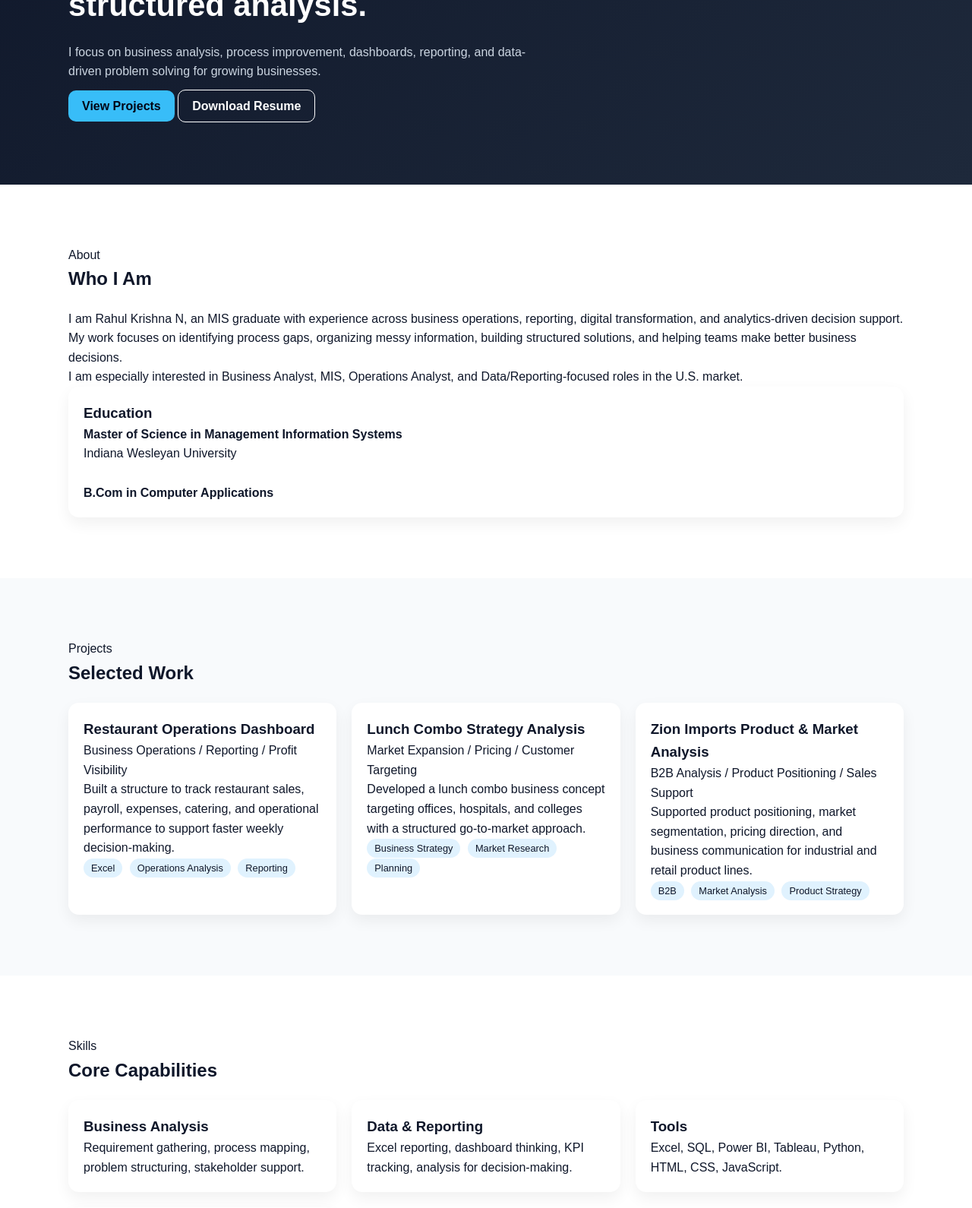
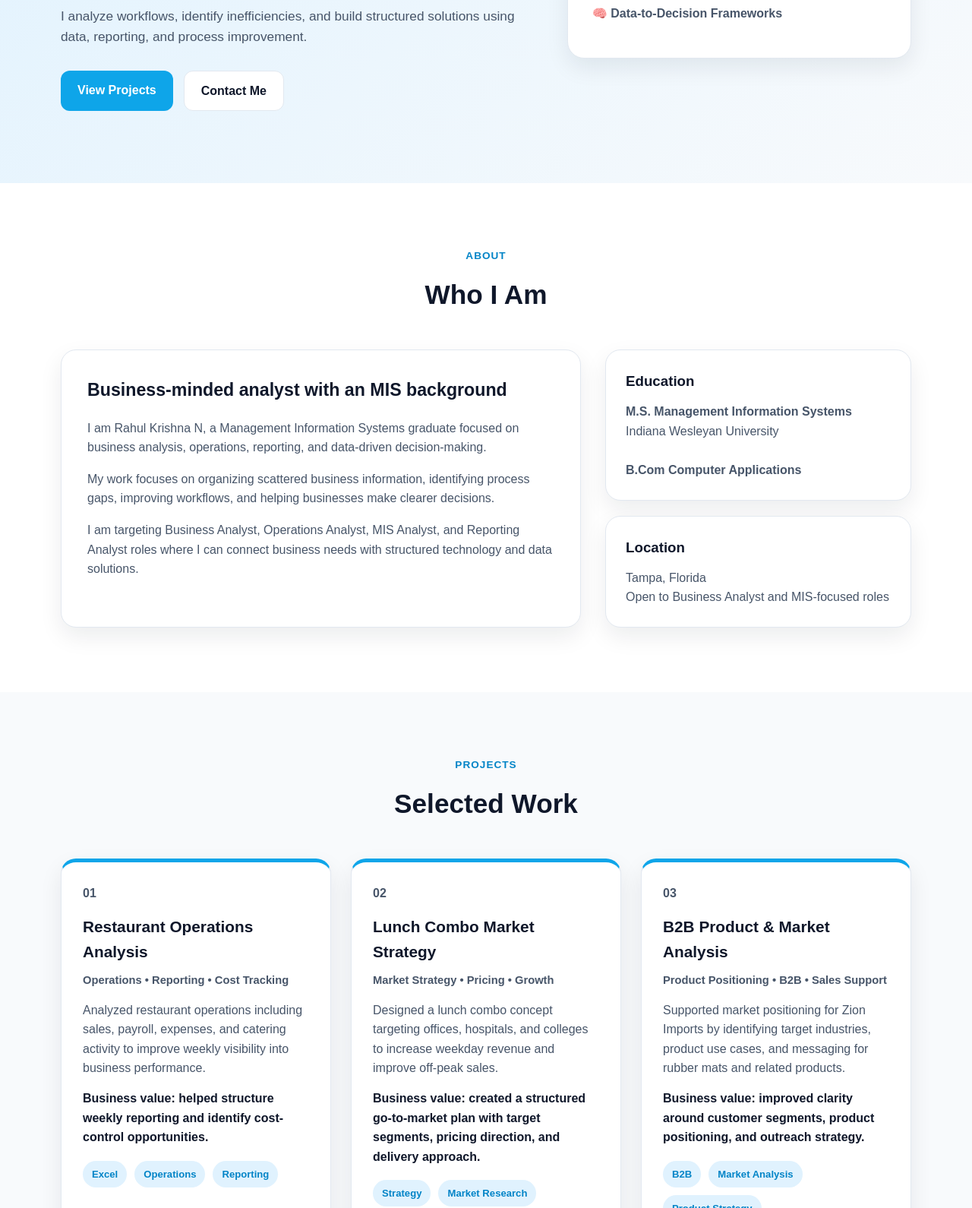
Before and after one commit to rahulnedunuri007/Portfolio, a plain HTML site: page index.html in a window 1280 px wide. Shown: the part 437-2027 px from the top of the page at 76% size. Drawn offline with Linux system fonts and the light colour scheme.

Commit message:
Redesign portfolio sections

```diff
--- a/index.html
+++ b/index.html
@@ -3,17 +3,22 @@
 <head>
   <meta charset="UTF-8" />
   <meta name="viewport" content="width=device-width, initial-scale=1.0" />
-  <title>Rahul Krishna N | Portfolio</title>
+
+  <title>Rahul Krishna N | Business Analyst Portfolio</title>
+
   <meta
     name="description"
-    content="Portfolio of Rahul Krishna N - Business Analyst, MIS Graduate, and Operations & Data professional."
+    content="Business Analyst portfolio of Rahul Krishna N focused on operations, data, reporting, and process improvement."
   />
+
   <link rel="stylesheet" href="style.css" />
 </head>
+
 <body>
   <header class="header">
     <div class="container nav">
       <a href="#home" class="logo">Rahul Krishna N</a>
+
       <nav>
         <ul class="nav-links">
           <li><a href="#about">About</a></li>
@@ -22,74 +27,97 @@
           <li><a href="#contact">Contact</a></li>
         </ul>
       </nav>
-      <button id="menu-toggle" class="menu-toggle" aria-label="Toggle menu">
-        ☰
-      </button>
+
+      <button id="menu-toggle" class="menu-toggle">☰</button>
     </div>
   </header>
 
   <main>
+    <!-- HERO -->
     <section id="home" class="hero">
       <div class="container hero-content">
         <div class="hero-text">
-          <p class="tag">Business Analyst • MIS Graduate • Operations & Data</p>
-          <h1>I help businesses improve operations and decision-making through data and structured analysis.</h1>
+          <p class="tag">Business Analyst • Operations & Data</p>
+
+          <h1>
+            Turning messy business operations into
+            <span>clear decisions and measurable outcomes.</span>
+          </h1>
+
           <p class="hero-description">
-            I focus on business analysis, process improvement, dashboards, reporting,
-            and data-driven problem solving for growing businesses.
+            I analyze workflows, identify inefficiencies, and build structured
+            solutions using data, reporting, and process improvement.
           </p>
+
           <div class="hero-buttons">
             <a href="#projects" class="btn btn-primary">View Projects</a>
-            <a href="assets/resume.pdf" class="btn btn-secondary" target="_blank">Download Resume</a>
+            <a href="#contact" class="btn btn-secondary">Contact Me</a>
           </div>
         </div>
 
         <div class="hero-card">
-          <h3>Quick Profile</h3>
+          <h3>What I Work On</h3>
           <ul>
-            <li>📍 Tampa, Florida</li>
-            <li>🎓 M.S. in MIS</li>
             <li>📊 Business Analysis & Reporting</li>
-            <li>⚙️ Operations, Dashboards, Process Improvement</li>
+            <li>⚙️ Process & Operations Optimization</li>
+            <li>📈 KPI Tracking & Dashboards</li>
+            <li>🧠 Data-to-Decision Frameworks</li>
           </ul>
         </div>
       </div>
     </section>
 
+    <!-- ABOUT -->
     <section id="about" class="section">
       <div class="container">
         <div class="section-header">
           <p class="section-label">About</p>
           <h2>Who I Am</h2>
         </div>
+
         <div class="about-grid">
-          <div class="about-text">
+          <div class="about-main">
+            <h3>Business-minded analyst with an MIS background</h3>
             <p>
-              I am Rahul Krishna N, an MIS graduate with experience across business operations,
-              reporting, digital transformation, and analytics-driven decision support.
+              I am Rahul Krishna N, a Management Information Systems graduate
+              focused on business analysis, operations, reporting, and
+              data-driven decision-making.
             </p>
+
             <p>
-              My work focuses on identifying process gaps, organizing messy information,
-              building structured solutions, and helping teams make better business decisions.
+              My work focuses on organizing scattered business information,
+              identifying process gaps, improving workflows, and helping
+              businesses make clearer decisions.
             </p>
+
             <p>
-              I am especially interested in Business Analyst, MIS, Operations Analyst,
-              and Data/Reporting-focused roles in the U.S. market.
+              I am targeting Business Analyst, Operations Analyst, MIS Analyst,
+              and Reporting Analyst roles where I can connect business needs
+              with structured technology and data solutions.
             </p>
           </div>
 
-          <div class="about-box">
-            <h3>Education</h3>
-            <p><strong>Master of Science in Management Information Systems</strong></p>
-            <p>Indiana Wesleyan University</p>
-            <br />
-            <p><strong>B.Com in Computer Applications</strong></p>
+          <div class="about-side">
+            <div class="info-card">
+              <h3>Education</h3>
+              <p><strong>M.S. Management Information Systems</strong></p>
+              <p>Indiana Wesleyan University</p>
+              <br />
+              <p><strong>B.Com Computer Applications</strong></p>
+            </div>
+
+            <div class="info-card">
+              <h3>Location</h3>
+              <p>Tampa, Florida</p>
+              <p>Open to Business Analyst and MIS-focused roles</p>
+            </div>
           </div>
         </div>
       </div>
     </section>
 
-    <section id="projects" class="section alt-bg">
+    <!-- PROJECTS -->
+    <section id="projects" class="section light-bg">
       <div class="container">
         <div class="section-header">
           <p class="section-label">Projects</p>
@@ -98,40 +126,66 @@
 
         <div class="project-grid">
           <article class="project-card">
-            <h3>Restaurant Operations Dashboard</h3>
-            <p class="project-subtitle">Business Operations / Reporting / Profit Visibility</p>
+            <p class="project-number">01</p>
+            <h3>Restaurant Operations Analysis</h3>
+            <p class="project-tag">Operations • Reporting • Cost Tracking</p>
+
             <p>
-              Built a structure to track restaurant sales, payroll, expenses, catering, and
-              operational performance to support faster weekly decision-making.
+              Analyzed restaurant operations including sales, payroll, expenses,
+              and catering activity to improve weekly visibility into business
+              performance.
             </p>
+
+            <p class="impact">
+              Business value: helped structure weekly reporting and identify
+              cost-control opportunities.
+            </p>
+
             <div class="tags">
               <span>Excel</span>
-              <span>Operations Analysis</span>
+              <span>Operations</span>
               <span>Reporting</span>
             </div>
           </article>
 
           <article class="project-card">
-            <h3>Lunch Combo Strategy Analysis</h3>
-            <p class="project-subtitle">Market Expansion / Pricing / Customer Targeting</p>
+            <p class="project-number">02</p>
+            <h3>Lunch Combo Market Strategy</h3>
+            <p class="project-tag">Market Strategy • Pricing • Growth</p>
+
             <p>
-              Developed a lunch combo business concept targeting offices, hospitals,
-              and colleges with a structured go-to-market approach.
+              Designed a lunch combo concept targeting offices, hospitals, and
+              colleges to increase weekday revenue and improve off-peak sales.
             </p>
+
+            <p class="impact">
+              Business value: created a structured go-to-market plan with target
+              segments, pricing direction, and delivery approach.
+            </p>
+
             <div class="tags">
-              <span>Business Strategy</span>
+              <span>Strategy</span>
               <span>Market Research</span>
               <span>Planning</span>
             </div>
           </article>
 
           <article class="project-card">
-            <h3>Zion Imports Product & Market Analysis</h3>
-            <p class="project-subtitle">B2B Analysis / Product Positioning / Sales Support</p>
+            <p class="project-number">03</p>
+            <h3>B2B Product & Market Analysis</h3>
+            <p class="project-tag">Product Positioning • B2B • Sales Support</p>
+
             <p>
-              Supported product positioning, market segmentation, pricing direction,
-              and business communication for industrial and retail product lines.
+              Supported market positioning for Zion Imports by identifying target
+              industries, product use cases, and messaging for rubber mats and
+              related products.
             </p>
+
+            <p class="impact">
+              Business value: improved clarity around customer segments,
+              product positioning, and outreach strategy.
+            </p>
+
             <div class="tags">
               <span>B2B</span>
               <span>Market Analysis</span>
@@ -142,6 +196,7 @@
       </div>
     </section>
 
+    <!-- SKILLS -->
     <section id="skills" class="section">
       <div class="container">
         <div class="section-header">
@@ -152,44 +207,66 @@
         <div class="skills-grid">
           <div class="skill-box">
             <h3>Business Analysis</h3>
-            <p>Requirement gathering, process mapping, problem structuring, stakeholder support.</p>
+            <p>
+              Requirement analysis, stakeholder communication, process mapping,
+              and structured problem-solving.
+            </p>
           </div>
+
           <div class="skill-box">
             <h3>Data & Reporting</h3>
-            <p>Excel reporting, dashboard thinking, KPI tracking, analysis for decision-making.</p>
+            <p>
+              KPI tracking, dashboard planning, Excel reporting, and data-based
+              decision support.
+            </p>
           </div>
+
           <div class="skill-box">
             <h3>Tools</h3>
-            <p>Excel, SQL, Power BI, Tableau, Python, HTML, CSS, JavaScript.</p>
+            <p>
+              Excel, SQL, Power BI, Tableau, Python, HTML, CSS, JavaScript.
+            </p>
           </div>
+
           <div class="skill-box">
             <h3>Operations</h3>
-            <p>Workflow support, coordination, business communication, continuous improvement.</p>
+            <p>
+              Workflow improvement, business coordination, cost tracking, and
+              process documentation.
+            </p>
           </div>
         </div>
       </div>
     </section>
 
-    <section id="contact" class="section alt-bg">
+    <!-- CONTACT -->
+    <section id="contact" class="section contact-section">
       <div class="container">
-        <div class="section-header">
+        <div class="contact-card">
           <p class="section-label">Contact</p>
           <h2>Let’s Connect</h2>
-        </div>
 
-        <div class="contact-box">
-          <p><strong>Email:</strong> yourname@email.com</p>
-          <p><strong>LinkedIn:</strong> linkedin.com/in/yourprofile</p>
-          <p><strong>GitHub:</strong> github.com/yourusername</p>
+          <p>
+            I am open to Business Analyst, Operations Analyst, MIS Analyst, and
+            Reporting Analyst opportunities.
+          </p>
+
+          <div class="contact-links">
+            <p><strong>Email:</strong> yourname@email.com</p>
+            <p><strong>LinkedIn:</strong> linkedin.com/in/yourprofile</p>
+            <p><strong>GitHub:</strong> github.com/rahulnedunuri007</p>
+          </div>
+
+          <a href="mailto:yourname@email.com" class="btn btn-primary">
+            Send Email
+          </a>
         </div>
       </div>
     </section>
   </main>
 
   <footer class="footer">
-    <div class="container">
-      <p>© <span id="year"></span> Rahul Krishna N. All rights reserved.</p>
-    </div>
+    <p>© <span id="year"></span> Rahul Krishna N. All rights reserved.</p>
   </footer>
 
   <script src="script.js"></script>
--- a/script.js
+++ b/script.js
@@ -1,9 +1,8 @@
 const menuToggle = document.getElementById("menu-toggle");
 const navLinks = document.querySelector(".nav-links");
 const year = document.getElementById("year");
-const header = document.querySelector(".header");
 
-if (menuToggle) {
+if (menuToggle && navLinks) {
   menuToggle.addEventListener("click", () => {
     navLinks.classList.toggle("show");
   });
@@ -18,33 +17,3 @@ document.querySelectorAll(".nav-links a").forEach((link) => {
 if (year) {
   year.textContent = new Date().getFullYear();
 }
-
-window.addEventListener("scroll", () => {
-  if (window.scrollY > 40) {
-    header.classList.add("scrolled");
-  } else {
-    header.classList.remove("scrolled");
-  }
-});
-
-const revealElements = document.querySelectorAll(
-  ".section, .hero-text, .hero-card, .project-card, .skill-box, .about-box, .contact-box"
-);
-
-const observer = new IntersectionObserver(
-  (entries) => {
-    entries.forEach((entry) => {
-      if (entry.isIntersecting) {
-        entry.target.classList.add("active");
-      }
-    });
-  },
-  {
-    threshold: 0.15,
-  }
-);
-
-revealElements.forEach((element) => {
-  element.classList.add("reveal");
-  observer.observe(element);
-});
--- a/style.css
+++ b/style.css
@@ -1,17 +1,15 @@
 :root {
-  --bg: #0f172a;
-  --light: #f8fafc;
-  --muted: #cbd5e1;
-  --accent: #38bdf8;
-  --accent-dark: #0ea5e9;
-  --border: rgba(255, 255, 255, 0.08);
+  --primary: #0ea5e9;
+  --primary-dark: #0284c7;
+  --primary-light: #e0f2fe;
+  --bg-light: #f8fafc;
+  --text-dark: #0f172a;
+  --text-muted: #475569;
   --white: #ffffff;
-  --section-light: #f8fafc;
-  --text-dark: #0f172a;
-  --muted-dark: #475569;
+  --border: #e2e8f0;
+  --shadow: 0 12px 30px rgba(15, 23, 42, 0.08);
 }
 
-/* Reset */
 * {
   margin: 0;
   padding: 0;
@@ -24,218 +22,379 @@ html {
 
 body {
   font-family: Arial, Helvetica, sans-serif;
-  line-height: 1.6;
   background: var(--white);
   color: var(--text-dark);
+  line-height: 1.6;
 }
 
 .container {
-  width: min(1100px, 90%);
+  width: min(1120px, 90%);
   margin: 0 auto;
 }
 
-/* ===== HEADER (NEW DESIGN) ===== */
+/* HEADER */
 .header {
+  background: var(--white);
+  border-bottom: 1px solid var(--border);
   position: sticky;
   top: 0;
   z-index: 1000;
-  background: transparent;
-  padding: 14px 0;
 }
 
 .nav {
+  height: 72px;
   display: flex;
   align-items: center;
   justify-content: space-between;
-  padding: 14px 22px;
-  background: rgba(15, 23, 42, 0.92);
-  backdrop-filter: blur(14px);
-  border: 1px solid rgba(255, 255, 255, 0.10);
-  border-radius: 999px;
-  box-shadow: 0 12px 35px rgba(15, 23, 42, 0.28);
-}
-
-.header.scrolled .nav {
-  background: rgba(15, 23, 42, 0.98);
 }
 
 .logo {
-  color: var(--white);
+  color: var(--text-dark);
   text-decoration: none;
-  font-size: 1rem;
   font-weight: 800;
-  display: flex;
-  align-items: center;
-  gap: 10px;
-}
-
-.logo::before {
-  content: "RK";
-  background: linear-gradient(135deg, #38bdf8, #22c55e);
-  color: #020617;
-  width: 38px;
-  height: 38px;
-  border-radius: 14px;
-  display: inline-flex;
-  align-items: center;
-  justify-content: center;
-  font-weight: 900;
+  font-size: 1.1rem;
 }
 
 .nav-links {
+  display: flex;
+  gap: 28px;
   list-style: none;
-  display: flex;
-  gap: 8px;
 }
 
 .nav-links a {
-  color: var(--light);
   text-decoration: none;
-  font-size: 0.9rem;
-  font-weight: 700;
-  padding: 10px 14px;
-  border-radius: 999px;
-  transition: 0.3s;
+  color: var(--text-muted);
+  font-weight: 600;
+  transition: 0.3s ease;
 }
 
 .nav-links a:hover {
-  background: var(--accent);
-  color: #020617;
+  color: var(--primary);
 }
 
 .menu-toggle {
   display: none;
-  background: var(--accent);
+  background: none;
   border: none;
-  font-size: 1.3rem;
-  border-radius: 50%;
-  width: 40px;
-  height: 40px;
+  font-size: 1.7rem;
+  cursor: pointer;
 }
 
-/* ===== HERO ===== */
+/* HERO */
 .hero {
-  background: linear-gradient(135deg, #0f172a, #1e293b);
-  color: white;
-  padding: 90px 0;
+  background: linear-gradient(135deg, #e0f2fe, #f8fafc);
+  padding: 95px 0;
 }
 
 .hero-content {
   display: grid;
-  grid-template-columns: 1.5fr 1fr;
-  gap: 40px;
+  grid-template-columns: 1.35fr 1fr;
+  gap: 55px;
+  align-items: center;
+}
+
+.tag,
+.section-label {
+  color: var(--primary-dark);
+  font-weight: 800;
+  text-transform: uppercase;
+  letter-spacing: 1px;
+  font-size: 0.85rem;
+  margin-bottom: 12px;
 }
 
 .hero h1 {
-  font-size: 2.6rem;
-  margin-bottom: 15px;
+  font-size: 3rem;
+  line-height: 1.15;
+  margin-bottom: 22px;
+  max-width: 720px;
+}
+
+.hero h1 span {
+  color: var(--primary-dark);
 }
 
 .hero-description {
-  color: var(--muted);
-  margin-bottom: 20px;
+  color: var(--text-muted);
+  font-size: 1.08rem;
+  max-width: 650px;
+  margin-bottom: 30px;
+}
+
+.hero-buttons {
+  display: flex;
+  gap: 14px;
+  flex-wrap: wrap;
 }
 
 .btn {
-  padding: 12px 18px;
-  border-radius: 10px;
+  display: inline-block;
+  padding: 13px 22px;
+  border-radius: 12px;
   text-decoration: none;
+  font-weight: 800;
+  transition: 0.3s ease;
+}
+
+.btn-primary {
+  background: var(--primary);
+  color: var(--white);
+}
+
+.btn-primary:hover {
+  background: var(--primary-dark);
+  transform: translateY(-2px);
+}
+
+.btn-secondary {
+  background: var(--white);
+  color: var(--text-dark);
+  border: 1px solid var(--border);
+}
+
+.btn-secondary:hover {
+  border-color: var(--primary);
+  color: var(--primary-dark);
+  transform: translateY(-2px);
+}
+
+.hero-card {
+  background: var(--white);
+  border: 1px solid var(--border);
+  border-radius: 22px;
+  padding: 32px;
+  box-shadow: var(--shadow);
+}
+
+.hero-card h3 {
+  font-size: 1.35rem;
+  margin-bottom: 18px;
+}
+
+.hero-card ul {
+  list-style: none;
+}
+
+.hero-card li {
+  color: var(--text-muted);
+  margin-bottom: 14px;
+  font-weight: 600;
+}
+
+/* SECTIONS */
+.section {
+  padding: 85px 0;
+}
+
+.light-bg {
+  background: var(--bg-light);
+}
+
+.section-header {
+  text-align: center;
+  margin-bottom: 44px;
+}
+
+.section-header h2 {
+  font-size: 2.2rem;
+}
+
+/* ABOUT */
+.about-grid {
+  display: grid;
+  grid-template-columns: 1.7fr 1fr;
+  gap: 32px;
+}
+
+.about-main,
+.info-card,
+.project-card,
+.skill-box,
+.contact-card {
+  background: var(--white);
+  border: 1px solid var(--border);
+  border-radius: 20px;
+  box-shadow: var(--shadow);
+}
+
+.about-main {
+  padding: 34px;
+}
+
+.about-main h3 {
+  font-size: 1.45rem;
+  margin-bottom: 18px;
+}
+
+.about-main p {
+  color: var(--text-muted);
+  margin-bottom: 16px;
+}
+
+.about-side {
+  display: grid;
+  gap: 20px;
+}
+
+.info-card {
+  padding: 26px;
+}
+
+.info-card h3 {
+  margin-bottom: 12px;
+}
+
+.info-card p {
+  color: var(--text-muted);
+}
+
+/* PROJECTS */
+.project-grid {
+  display: grid;
+  grid-template-columns: repeat(3, 1fr);
+  gap: 26px;
+}
+
+.project-card {
+  padding: 28px;
+  border-top: 5px solid var(--primary);
+  transition: 0.3s ease;
+}
+
+.project-card:hover {
+  transform: translateY(-6px);
+}
+
+.project-number {
+  color: var(--primary);
+  font-weight: 900;
+  margin-bottom: 8px;
+}
+
+.project-card h3 {
+  font-size: 1.3rem;
+  margin-bottom: 10px;
+}
+
+.project-tag {
+  color: var(--primary-dark);
+  font-weight: 800;
+  margin-bottom: 14px;
+  font-size: 0.92rem;
+}
+
+.project-card p {
+  color: var(--text-muted);
+  margin-bottom: 14px;
+}
+
+.impact {
+  color: var(--text-dark) !important;
   font-weight: 700;
 }
 
-.btn-primary {
-  background: var(--accent);
-  color: #020617;
+.tags {
+  display: flex;
+  gap: 10px;
+  flex-wrap: wrap;
+  margin-top: 18px;
 }
 
-.btn-secondary {
-  border: 1px solid white;
-  color: white;
+.tags span {
+  background: var(--primary-light);
+  color: var(--primary-dark);
+  padding: 7px 12px;
+  border-radius: 999px;
+  font-size: 0.82rem;
+  font-weight: 800;
 }
 
-/* ===== SECTIONS ===== */
-.section {
-  padding: 80px 0;
+/* SKILLS */
+.skills-grid {
+  display: grid;
+  grid-template-columns: repeat(4, 1fr);
+  gap: 22px;
 }
 
-.alt-bg {
-  background: var(--section-light);
+.skill-box {
+  padding: 26px;
+  text-align: center;
+  transition: 0.3s ease;
 }
 
-.section-header h2 {
-  margin-bottom: 20px;
-}
-
-/* ===== CARDS ===== */
-.project-grid,
-.skills-grid {
-  display: grid;
-  grid-template-columns: repeat(3, 1fr);
-  gap: 20px;
-}
-
-.project-card,
-.skill-box,
-.about-box,
-.contact-box {
-  background: white;
-  padding: 20px;
-  border-radius: 14px;
-  box-shadow: 0 8px 20px rgba(0,0,0,0.06);
-  transition: 0.3s;
-}
-
-.project-card:hover,
 .skill-box:hover {
   transform: translateY(-5px);
 }
 
-/* ===== TAGS ===== */
-.tags span {
-  background: #e0f2fe;
-  padding: 5px 10px;
-  border-radius: 999px;
-  font-size: 0.8rem;
-  margin-right: 5px;
+.skill-box h3 {
+  margin-bottom: 12px;
 }
 
-/* ===== SCROLL ANIMATION ===== */
-.reveal {
-  opacity: 0;
-  transform: translateY(40px);
-  transition: all 0.7s ease;
+.skill-box p {
+  color: var(--text-muted);
 }
 
-.reveal.active {
-  opacity: 1;
-  transform: translateY(0);
+/* CONTACT */
+.contact-section {
+  background: linear-gradient(135deg, #e0f2fe, #f8fafc);
 }
 
-/* ===== FOOTER ===== */
-.footer {
-  background: var(--bg);
-  color: white;
+.contact-card {
+  max-width: 760px;
+  margin: 0 auto;
   text-align: center;
-  padding: 20px;
+  padding: 45px;
 }
 
-/* ===== MOBILE ===== */
-@media (max-width: 768px) {
+.contact-card h2 {
+  font-size: 2rem;
+  margin-bottom: 14px;
+}
+
+.contact-card p {
+  color: var(--text-muted);
+  margin-bottom: 12px;
+}
+
+.contact-links {
+  margin: 24px 0;
+}
+
+/* FOOTER */
+.footer {
+  background: var(--text-dark);
+  color: #cbd5e1;
+  text-align: center;
+  padding: 24px;
+}
+
+/* RESPONSIVE */
+@media (max-width: 950px) {
   .hero-content,
+  .about-grid,
   .project-grid,
   .skills-grid {
     grid-template-columns: 1fr;
   }
 
+  .hero h1 {
+    font-size: 2.3rem;
+  }
+}
+
+@media (max-width: 760px) {
   .nav-links {
+    display: none;
     position: absolute;
-    top: 80px;
+    top: 72px;
     right: 5%;
-    background: #111827;
+    background: var(--white);
+    border: 1px solid var(--border);
+    border-radius: 16px;
+    padding: 20px;
+    width: 220px;
     flex-direction: column;
-    padding: 15px;
-    border-radius: 12px;
-    display: none;
+    box-shadow: var(--shadow);
   }
 
   .nav-links.show {
@@ -245,4 +404,16 @@ body {
   .menu-toggle {
     display: block;
   }
+
+  .hero {
+    padding: 70px 0;
+  }
+
+  .section {
+    padding: 65px 0;
+  }
+
+  .contact-card {
+    padding: 30px;
+  }
 }
```
